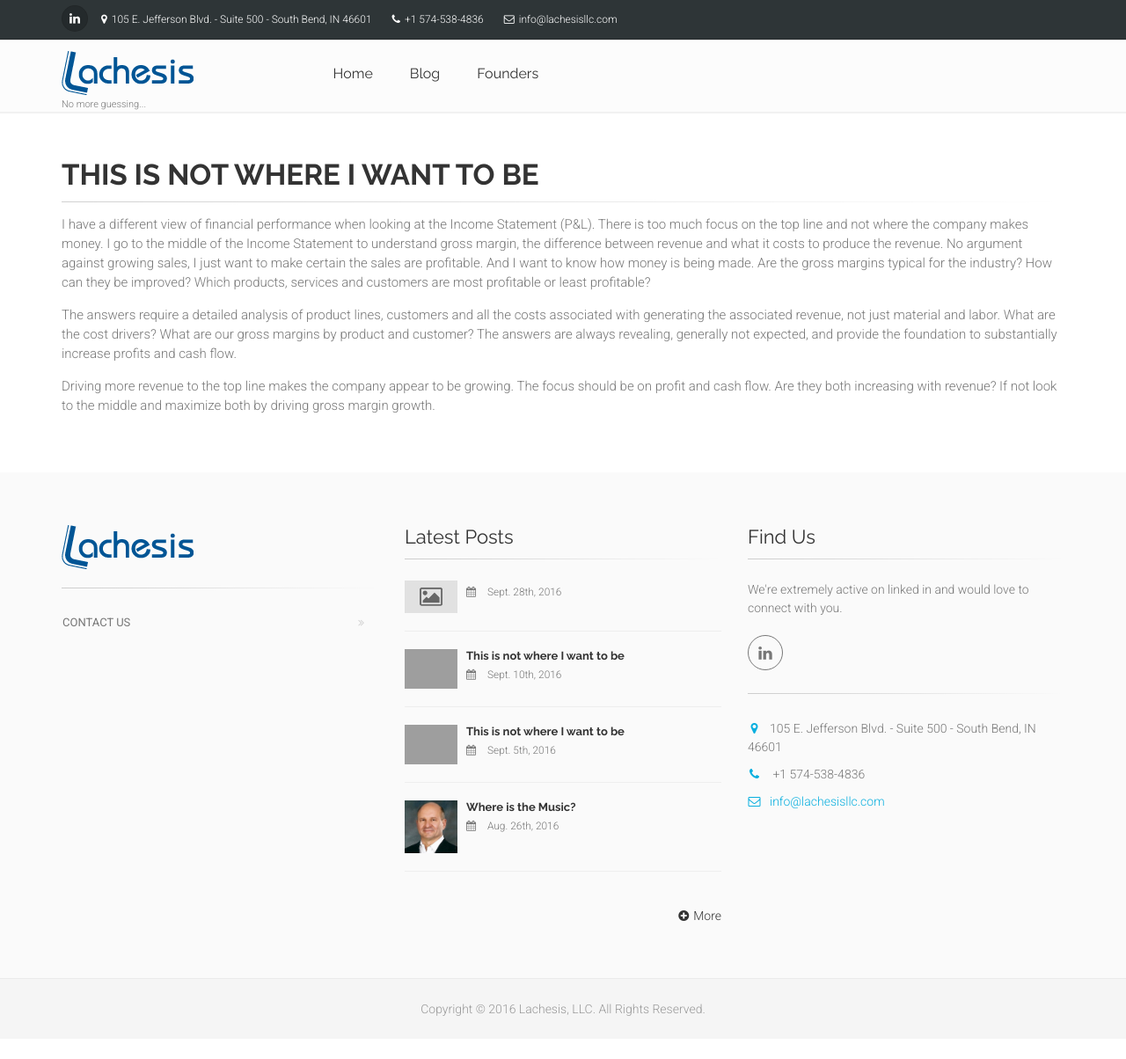
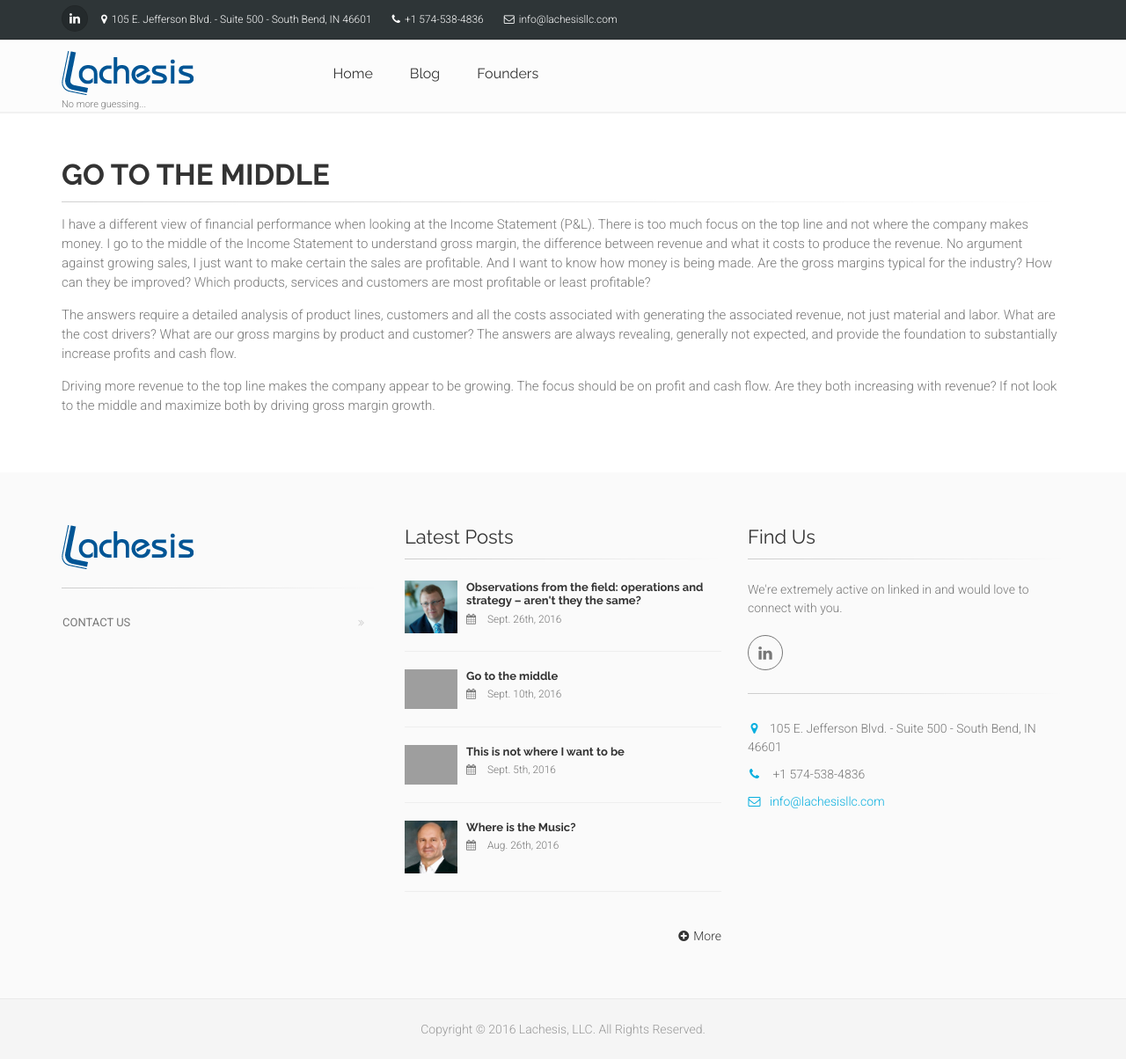
Before and after one commit to lachesisllc/lachesisllc.github.io, a Jekyll site: the page built from _posts/2016-09-10-go-to-the-middle.md, in a window 1280 px wide. Shown: the whole page at 88% size. Built offline with Jekyll 4.4.1, drawn with Linux system fonts in a browser that asks for light colours; before the commit the page ends 1181 px from its top, so only the background shows below that; grey boxes are pictures that could not be loaded.

Commit message:
Steve's fix

```diff
--- a/_posts/2016-09-10-go-to-the-middle.md
+++ b/_posts/2016-09-10-go-to-the-middle.md
@@ -1,7 +1,7 @@
 ---
 layout: inner
 author: Mike
-title: 'This is not where I want to be'
+title: 'Go to the middle'
 featured_image: '/images/magnifine-glass.jpg'
 ---
 I have a different view of financial performance when looking at the Income Statement (P&L).  There is too much focus on the top line and not where the company makes money.  I go to the middle of the Income Statement to understand gross margin, the difference between revenue and what it costs to produce the revenue.  No argument against growing sales, I just want to make certain the sales are profitable.  And I want to know how money is being made.  Are the gross margins typical for the industry? How can they be improved?  Which products, services and customers are most profitable or least profitable?
```
Also changed, not shown: _posts/2016-09-26-observations-from-the-field.md (+1 -1 lines).
